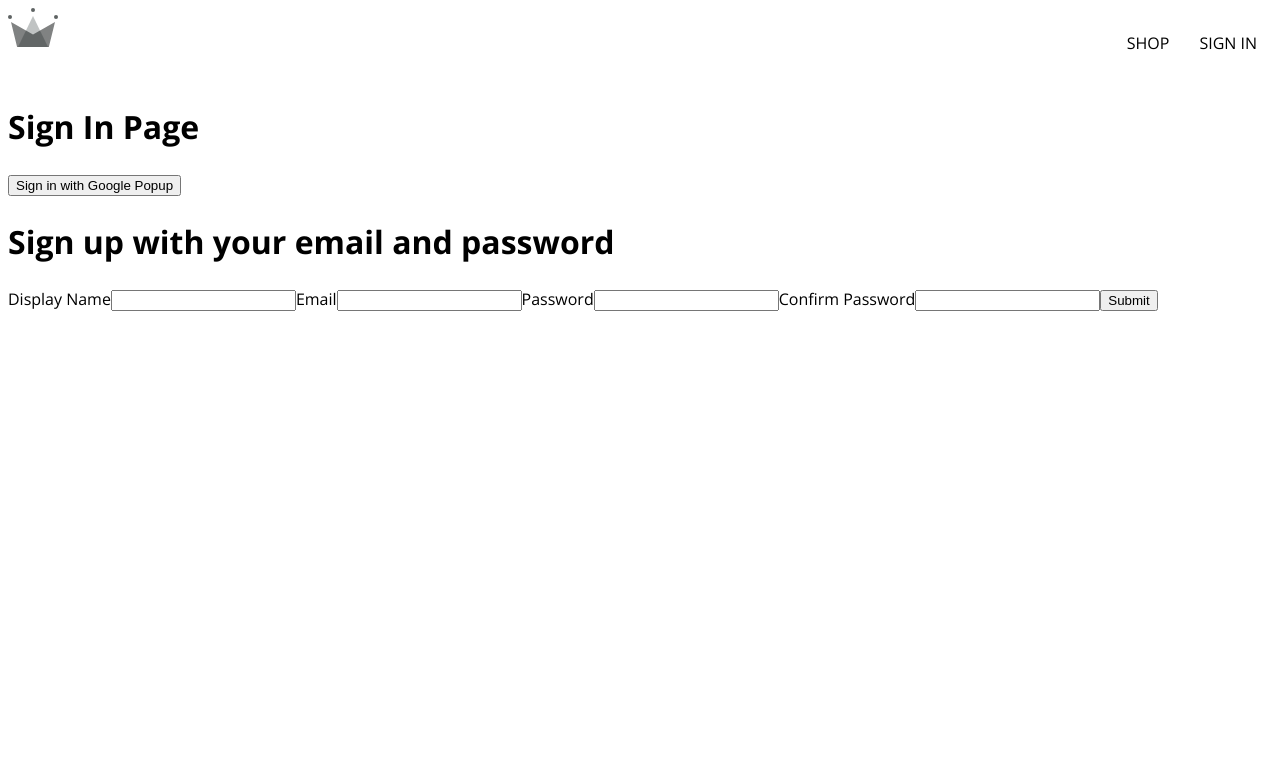
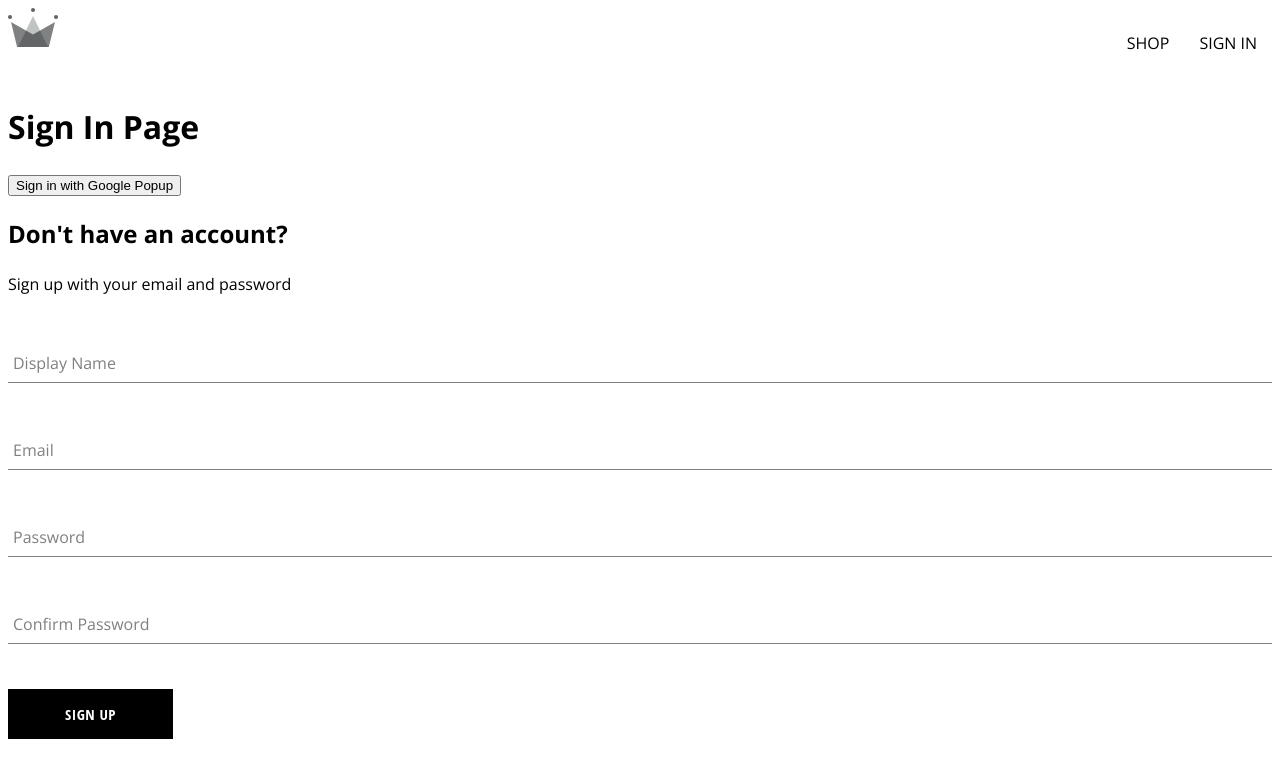
Before and after one commit to osmankbk/bad-genius-clothing, a React (Vite) app: page /sign-in in a window 1280 px wide. Shown: the top 778 px of the page. Built offline with nearby package versions, Linux system fonts and the light colour scheme.

Commit message:
Created the Button component and style the sign up, form-input component

```diff
--- /dev/null
+++ b/src/components/button/button.component.jsx
@@ -0,0 +1,18 @@
+import './button.styles.scss';
+
+const BUTTON_TYPE_CLASSES = {
+  google: 'google-sign-in',
+  inverted: 'inverted',
+
+}
+
+const Button = ({ children, buttonType, ...otherProps }) => {
+  return (
+    <button className={`button-container ${BUTTON_TYPE_CLASSES[buttonType]}`}
+      {...otherProps}>
+      {children}
+    </button>
+  )
+}
+
+export default Button;
--- /dev/null
+++ b/src/components/button/button.styles.scss
@@ -0,0 +1,46 @@
+.button-container {
+  min-width: 165px;
+  width: auto;
+  height: 50px;
+  letter-spacing: 0.5px;
+  line-height: 50px;
+  padding: 0 35px 0 35px;
+  font-size: 15px;
+  background-color: black;
+  color: white;
+  text-transform: uppercase;
+  font-family: 'Open Sans Condensed';
+  font-weight: bolder;
+  border: none;
+  cursor: pointer;
+  display: flex;
+  justify-content: center;
+
+  &:hover {
+    background-color: white;
+    color: black;
+    border: 1px solid black;
+  }
+
+  &.google-sign-in {
+    background-color: #4285f4;
+    color: white;
+
+    &:hover {
+      background-color: #357ae8;
+      border: none;
+    }
+  }
+
+  &.inverted {
+    background-color: white;
+    color: black;
+    border: 1px solid black;
+
+    &:hover {
+      background-color: black;
+      color: white;
+      border: none;
+    }
+  }
+}
--- a/src/components/form-input/form-input.component.jsx
+++ b/src/components/form-input/form-input.component.jsx
@@ -0,0 +1,17 @@
+import './form-input.styles.scss';
+
+const FormInput = ({label, ...otherProps}) => {
+
+  return (
+    <div className="group">
+        <input className="form-input" {...otherProps}/>
+    {
+      label && (
+        <label className={`${otherProps.value.length ? 'shrink' : ' '} form-input-label`}>{ label }</label>
+      )
+    }
+    </div>
+  )
+}
+
+export default FormInput;
--- a/src/components/form-input/form-input.styles.scss
+++ b/src/components/form-input/form-input.styles.scss
@@ -0,0 +1,54 @@
+$sub-color: grey;
+$main-color: black;
+
+@mixin shrinkLabel {
+  top: -14px;
+  font-size: 12px;
+  color: $main-color;
+}
+
+.group {
+  position: relative;
+  margin: 45px 0;
+
+  .form-input {
+    background: none;
+    background-color: white;
+    color: $sub-color;
+    font-size: 18px;
+    padding: 10px 10px 10px 5px;
+    display: block;
+    width: 100%;
+    border: none;
+    border-radius: 0;
+    border-bottom: 1px solid $sub-color;
+    margin: 25px 0;
+
+    &:focus {
+      outline: none;
+    }
+
+    &:focus ~ .form-input-label {
+      @include shrinkLabel();
+    }
+  }
+
+  input[type='password'] {
+    letter-spacing: 0.3em;
+  }
+
+  .form-input-label {
+    color: $sub-color;
+    font-size: 16px;
+    font-weight: normal;
+    position: absolute;
+    pointer-events: none;
+    left: 5px;
+    top: 10px;
+    transition: 300ms ease all;
+
+    &.shrink {
+      @include shrinkLabel();
+    }
+  }
+}
--- a/src/components/sign-up-form/sign-up-form.component.jsx
+++ b/src/components/sign-up-form/sign-up-form.component.jsx
@@ -1,5 +1,8 @@
 import { useState } from "react";
 import { createAuthUserWithEmailAndPassword, createUserDocumentFromAuth } from "../../utils/firebase/firebase.utils";
+import FormInput from "../form-input/form-input.component";
+import Button from "../button/button.component";
+import './sign-up-form.styles.scss';
 
 const defaultFormFields = {
   displayName: '',
@@ -44,21 +47,18 @@
   }
 
   return (
-    <div>
-      <h1>Sign up with your email and password</h1>
+    <div className="sign-up-container">
+      <h2>Don't have an account?</h2>
+      <span>Sign up with your email and password</span>
       <form onSubmit={ handleSubmit }>
-        <label>Display Name</label>
-        <input type='text' required onChange={handleChange} name="displayName" value={displayName} />
+        <FormInput label="Display Name" required onChange={handleChange} name="displayName" value={displayName} />
 
-        <label>Email</label>
-        <input type='email' required onChange={handleChange} name="email" value={email}/>
+        <FormInput label="Email" required onChange={handleChange} name="email" value={email} />
 
-        <label>Password</label>
-        <input type='password' required onChange={handleChange} name="password" value={password} />
+        <FormInput label="Password" required onChange={handleChange} name="password" value={password} />
 
-        <label>Confirm Password</label>
-        <input type='password' required onChange={handleChange} name="confirmPassword" value={confirmPassword}/>
-        <button type="submit">Submit</button>
+        <FormInput label="Confirm Password" required onChange={handleChange} name="confirmPassword" value={confirmPassword} />
+        <Button type="Submit">Sign Up</Button>
       </form>
     </div>
   );
--- /dev/null
+++ b/src/components/sign-up-form/sign-up-form.styles.scss
@@ -0,0 +1,9 @@
+.sign-iup-container {
+  display: flex;
+  flex-direction: column;
+  width: 280px;
+
+  h2 {
+    margin: 10px 0;
+  }
+}
```
